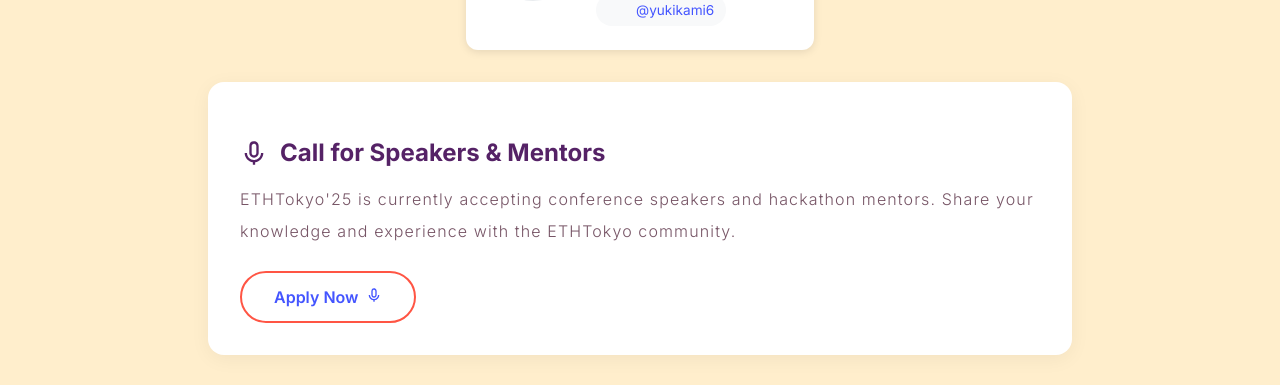
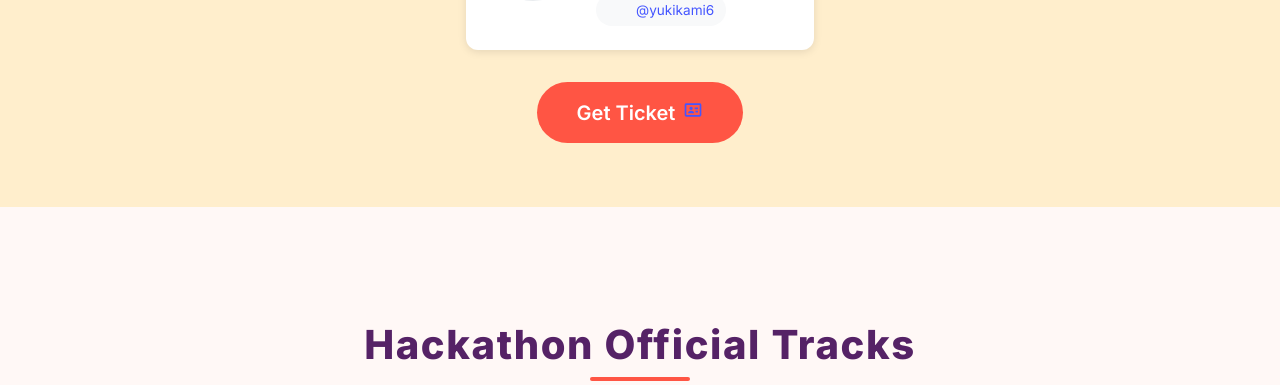
Before and after one commit to ethereumjp/ethtokyo-website, a Next.js app: page / in a window 1280 px wide. Shown: the part 5300-5685 px from the top of the page. Built offline with nearby package versions, Linux system fonts and the light colour scheme; some icons are missing.

Commit message:
remove apply

```diff
--- a/src/components/organisms/ConferenceSection.tsx
+++ b/src/components/organisms/ConferenceSection.tsx
@@ -421,7 +421,7 @@ const ConferenceSection: FC = () => {
           ))}
         </div>
 
-        <div css={formSectionStyle}>
+        {/* <div css={formSectionStyle}>
           <h3 css={formHeadingStyle}>
             <BiMicrophone size={28} />
             Call for Speakers & Mentors
@@ -440,7 +440,7 @@ const ConferenceSection: FC = () => {
           >
             Apply Now
           </Button>
-        </div>
+        </div> */}
         <div css={buttonContainerStyle}>
           <Button
             href="https://app.moongate.id/e/ethtokyo2025"
```
